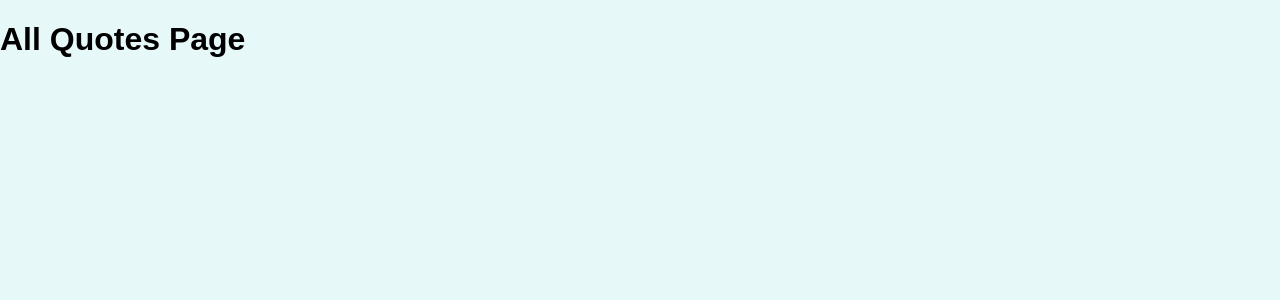
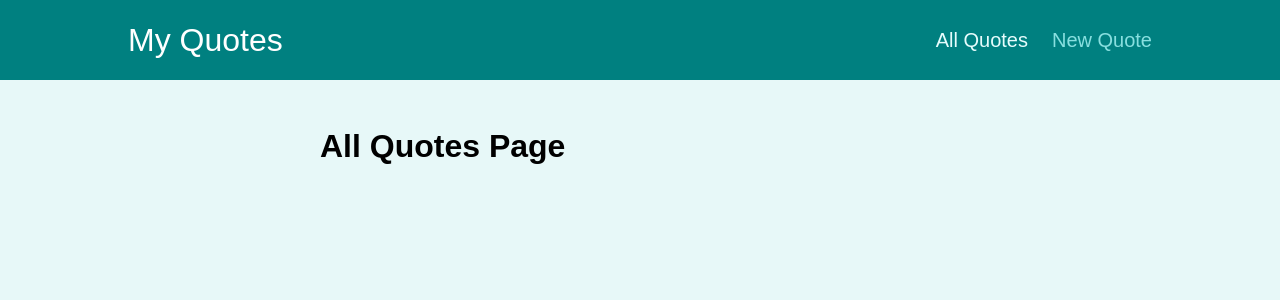
Before and after one commit to WilsonKinyua/react-router, a React (Create React App) app: page /quotes in a window 1280 px wide. Shown: the top 300 px of the page. Built offline with nearby package versions, Linux system fonts and the light colour scheme.

Commit message:
adding navigation bar

```diff
--- a/src/App.js
+++ b/src/App.js
@@ -1,11 +1,13 @@
 import { Redirect } from "react-router-dom";
 import { Route, Switch } from "react-router-dom";
+import Layout from "./components/layout/Layout";
 import AllQuotes from "./pages/AllQoutes";
 import NewQuote from "./pages/NewQuote";
 import QuoteDetail from "./pages/QuoteDetail";
 
 function App() {
   return (
+    <Layout>
       <Switch>
         <Route path="/" exact>
           <Redirect to="/quotes" />
@@ -20,6 +22,7 @@
           <NewQuote />
         </Route>
       </Switch>
+    </Layout>
   );
 }
 
--- /dev/null
+++ b/src/components/layout/Layout.js
@@ -0,0 +1,12 @@
+import classes from "./Layout.module.css";
+import MainNavigation from "./MainNavigation";
+const Layout = (props) => {
+  return (
+    <>
+      <MainNavigation />
+      <main className={classes.main}>{props.children}</main>
+    </>
+  );
+};
+
+export default Layout;
--- /dev/null
+++ b/src/components/layout/MainNavigation.js
@@ -0,0 +1,26 @@
+import { NavLink } from "react-router-dom";
+import classes from "./MainNavigation.module.css";
+
+const MainNavigation = () => {
+  return (
+    <header className={classes.header}>
+      <div className={classes.logo}>My Quotes</div>
+      <nav className={classes.nav}>
+        <ul>
+          <li>
+            <NavLink to="/quotes" activeClassName={classes.active}>
+              All Quotes
+            </NavLink>
+          </li>
+          <li>
+            <NavLink to="/new-quote" activeClassName={classes.active}>
+              New Quote
+            </NavLink>
+          </li>
+        </ul>
+      </nav>
+    </header>
+  );
+};
+
+export default MainNavigation;
```
Also changed, not shown: 1 other file (tests, documents, lock files or other folders). Lines whose indentation alone changed are shown as unchanged.
